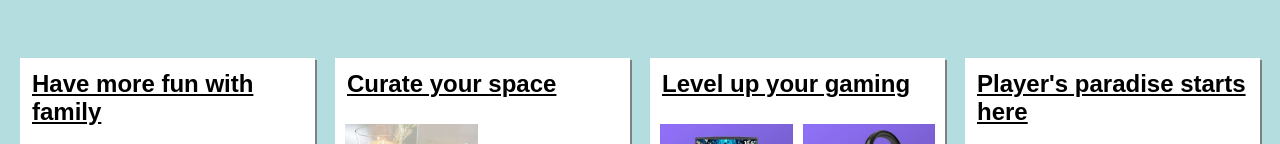
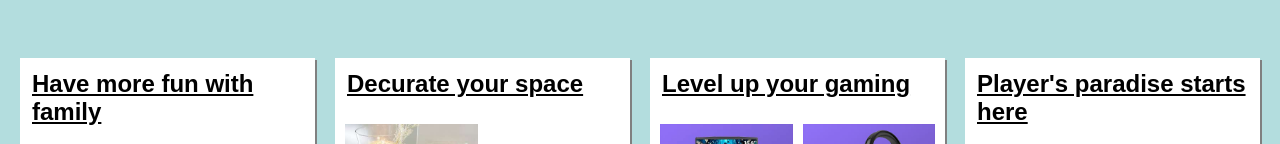
Before and after one commit to Retarded23/Amazon-Clone, a plain HTML site: page index.html in a window 1280 px wide. Shown: the part 1481-1625 px from the top of the page. Drawn offline with Linux system fonts and the light colour scheme.

Commit message:
Update index.html

```diff
--- a/index.html
+++ b/index.html
@@ -287,7 +287,7 @@
             </div>
             <div class="box">
                 <h2>
-                    Curate your space
+                    Decurate your space
                 </h2>
                 <div class="line1">
                     <div class="img1">
```
